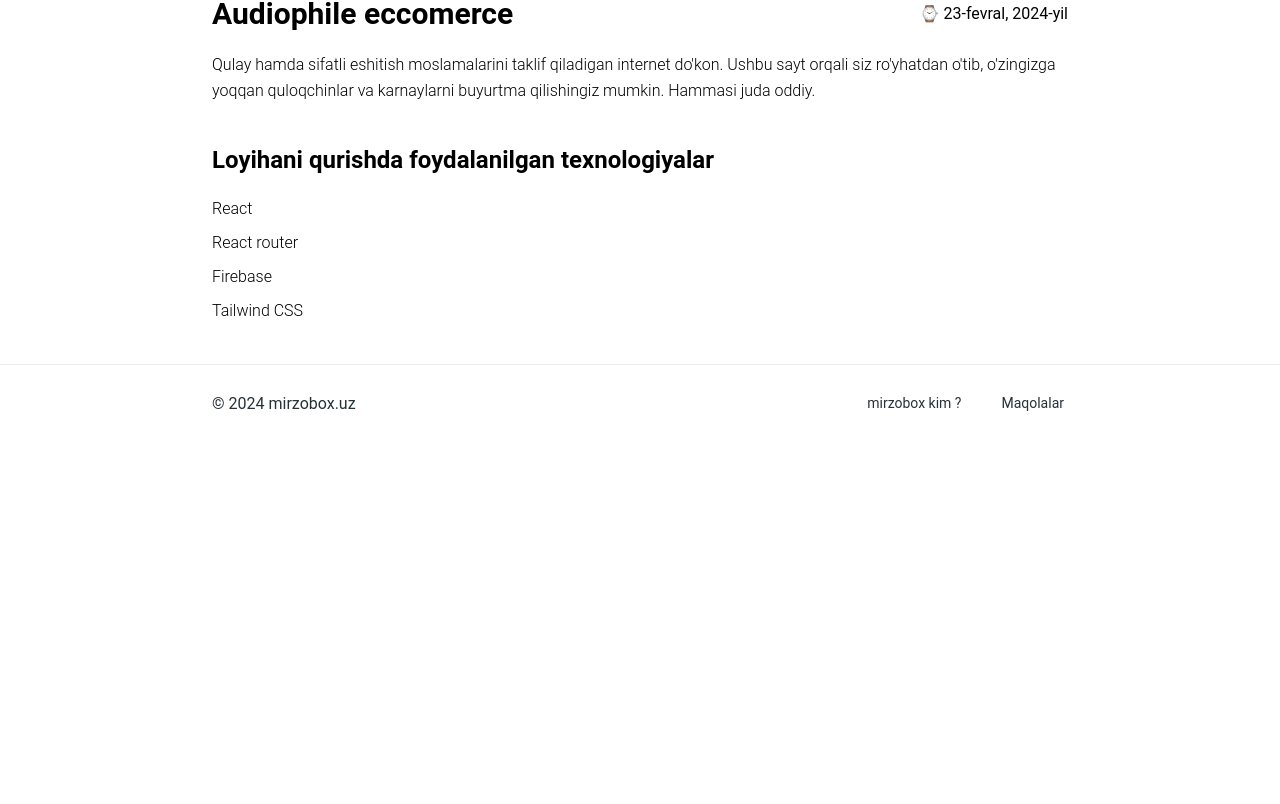
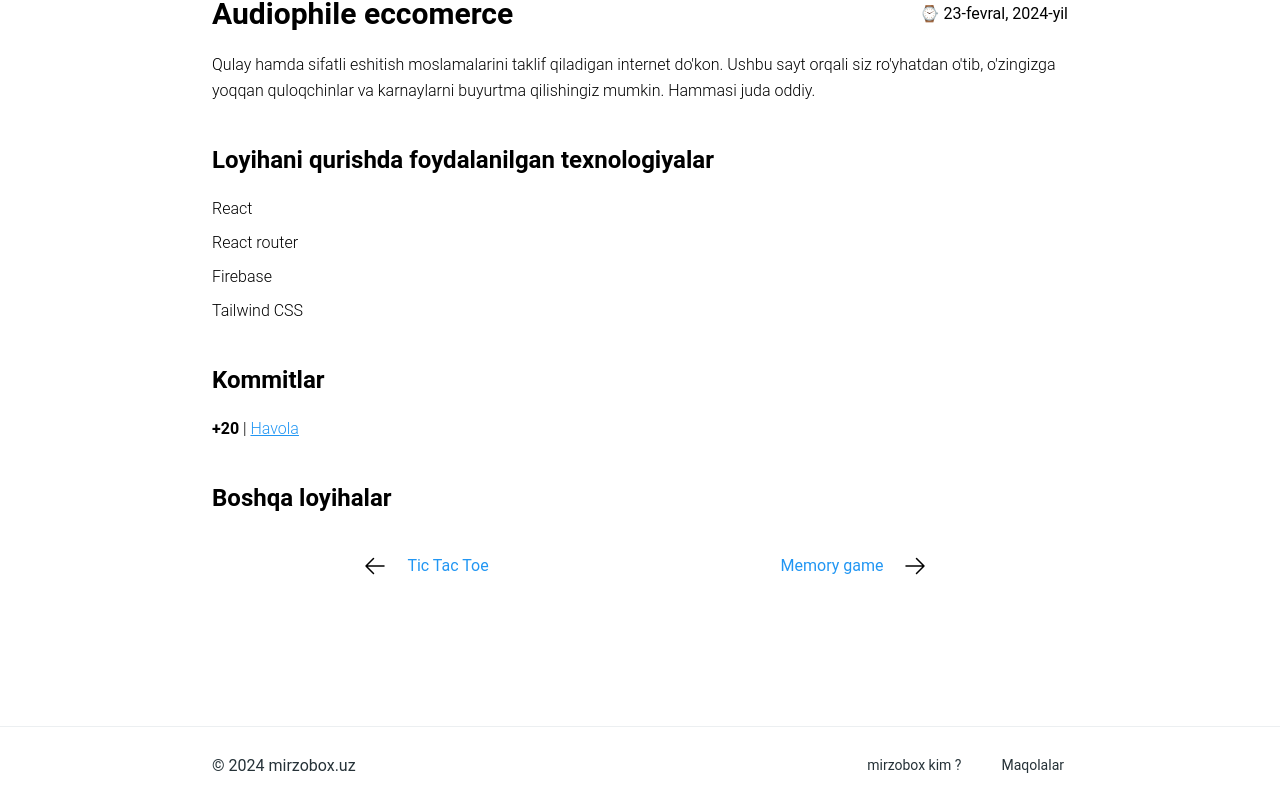
Before and after one commit to ibrohimov-murodjon/ulugbek-portfolio, a React (Vite) app: page /audiophile in a window 1280 px wide. Shown: the part 634-1438 px from the top of the page. Before the commit the page ends 1076 px from the top, so only its background shows below. Built offline with nearby package versions, Linux system fonts and the light colour scheme.

Commit message:
Add anchors to other projects

```diff
--- /dev/null
+++ b/src/components/Anchor.jsx
@@ -0,0 +1,27 @@
+import { ArrowLeftIcon, ArrowRightIcon } from "@heroicons/react/24/outline";
+import { NavLink } from "react-router-dom";
+
+export default function Anchor({ project_1, project_2 }) {
+  return (
+    <div className="flex w-full">
+      <NavLink
+        className="inline-block w-2/4 p-5 text-blue-500 transition-colors hover:bg-blue-50"
+        to={`/${project_1.slug}`}
+      >
+        <span className="flex flex-row-reverse items-center justify-center gap-5">
+          <span>{project_1.title}</span>
+          <ArrowLeftIcon className="h-6 w-6 text-black" />
+        </span>
+      </NavLink>
+      <NavLink
+        className="inline-block w-2/4 p-5 text-blue-500 transition-colors hover:bg-blue-50"
+        to={`/${project_2.slug}`}
+      >
+        <span className="flex items-center justify-center gap-5">
+          <span>{project_2.title}</span>
+          <ArrowRightIcon className="h-6 w-6 text-black" />
+        </span>
+      </NavLink>
+    </div>
+  );
+}
--- a/src/pages/ProjectDetails.jsx
+++ b/src/pages/ProjectDetails.jsx
@@ -1,16 +1,29 @@
 import CarouselCustomNavigation from "../components/CarouselCustomNavigation";
-import { NavLink, useParams } from "react-router-dom";
+import { NavLink, ScrollRestoration, useParams } from "react-router-dom";
 import getProjectDetails from "../utils/get-project-datails";
 import { Typography } from "@material-tailwind/react";
 import getTime from "../utils/get-time";
 import { ArrowLeftIcon } from "@heroicons/react/24/outline";
+import Anchor from "../components/Anchor";
+import getAnchors from "../utils/get-anchors";
 
 export default function ProjectDetails() {
   const { slug } = useParams();
-  const { gallery, title, description, createdDate, tehnologies } =
-    getProjectDetails(slug);
+  const {
+    gallery,
+    title,
+    description,
+    createdDate,
+    tehnologies,
+    commits,
+    commitsLink,
+  } = getProjectDetails(slug);
+
+  const [project_1, project_2] = getAnchors(slug);
+
   return (
-    <div className="base-container pt-32">
+    <div className="base-container py-32">
+      <ScrollRestoration />
       <NavLink
         className="mb-5 inline-block transition-colors hover:text-blue-500"
         to="/"
@@ -47,6 +60,29 @@ export default function ProjectDetails() {
           })}
         </ul>
       </div>
+
+      <div className="mb-10">
+        <Typography className="mb-5 text-2xl font-bold" as={"h2"}>
+          Kommitlar
+        </Typography>
+        <Typography>
+          <span className="font-bold">+{commits}</span> |{" "}
+          <a
+            className="text-blue-500 underline hover:no-underline"
+            href={commitsLink}
+            target="_blank"
+          >
+            Havola
+          </a>
+        </Typography>
+      </div>
+
+      <div>
+        <Typography className="mb-5 text-2xl font-bold" as={"h2"}>
+          Boshqa loyihalar
+        </Typography>
+        <Anchor project_1={project_1} project_2={project_2} />
+      </div>
     </div>
   );
 }
--- a/src/projects/index.js
+++ b/src/projects/index.js
@@ -16,6 +16,8 @@ const projects = [
       "/assets/gallery/tic-tac-toe/3.png",
       "/assets/gallery/tic-tac-toe/4.png",
     ],
+    commitsLink:
+      "https://github.com/mirzobox/tic-tac-toe-selfmade/commits/main",
   },
   {
     slug: "memory-game",
@@ -34,6 +36,8 @@ const projects = [
       "/assets/gallery/memory-game/3.png",
       "/assets/gallery/memory-game/4.png",
     ],
+    commitsLink:
+      "https://github.com/mirzoulugbek9008/memory-game-selfmade/commits/main",
   },
   {
     slug: "audiophile",
@@ -52,6 +56,7 @@ const projects = [
       "/assets/gallery/audiophile/3.png",
       "/assets/gallery/audiophile/4.png",
     ],
+    commitsLink: "https://github.com/mirzobox/audiophile-selfmade/commits/main",
   },
   {
     slug: "rock-paper-scissors",
@@ -70,6 +75,8 @@ const projects = [
       "/assets/gallery/rock-paper-scissors/3.png",
       "/assets/gallery/rock-paper-scissors/4.png",
     ],
+    commitsLink:
+      "https://github.com/mirzobox/rock-paper-scissors-selfmade/commits/main",
   },
   {
     slug: "mir-posuda",
@@ -94,6 +101,8 @@ const projects = [
       "/assets/gallery/rock-paper-scissors/3.png",
       "/assets/gallery/rock-paper-scissors/4.png",
     ],
+    commitsLink:
+      "https://github.com/MIRPOSUDA/mir-posuda-frontend/commits/main",
   },
 ];
 
--- /dev/null
+++ b/src/utils/get-anchors.js
@@ -0,0 +1,9 @@
+import projects from "../projects";
+
+export default function getAnchors(slug) {
+  const liveProjects = projects;
+  const current = liveProjects.filter((project) => project.slug !== slug);
+  const randomIndex_1 = Math.round(Math.random() * (current.length - 1));
+  const randomIndex_2 = Math.round(Math.random() * (current.length - 1));
+  return [current[randomIndex_1], current[randomIndex_2]];
+}
```
